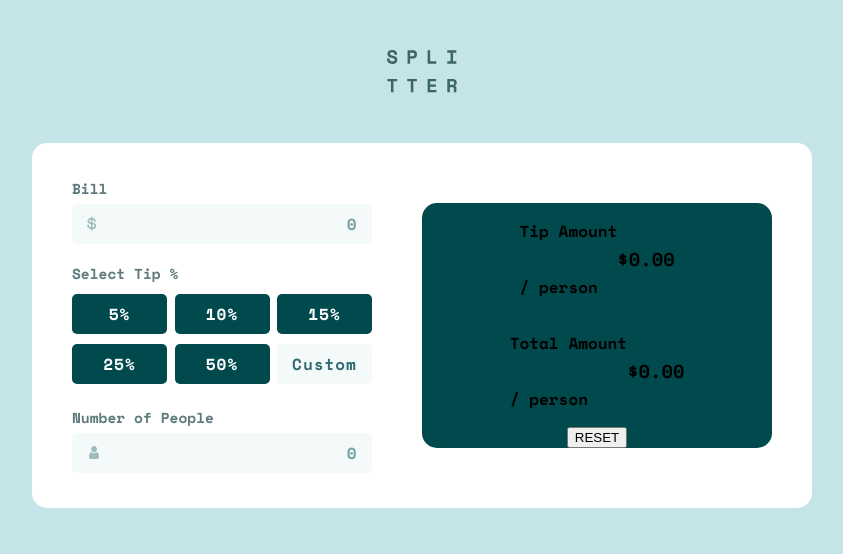
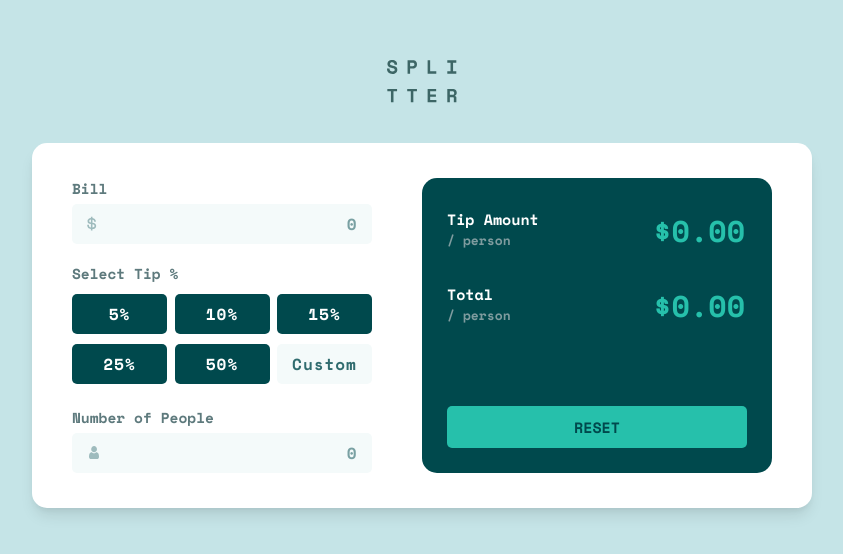
Before and after one commit to VasuBeachoo/tip-calculator-app, a plain HTML site: page index.html in a window 1280 px wide. Shown: the whole page, without its empty margins (218-1061 px from the left). Drawn offline with nearby package versions, Linux system fonts and the light colour scheme.

Commit message:
Style display section

```diff
--- a/css/styles.scss
+++ b/css/styles.scss
@@ -45,7 +45,7 @@ body {
 }
 
 .logo {
-  margin: 50px 0 0 0;
+  margin: 60px 0 0 0;
   width: 70px;
 }
 
@@ -57,7 +57,9 @@ body {
   border-radius: 15px;
   font-family: $font;
   font-weight: 700;
-  margin: 50px;
+  box-shadow: rgba(0, 0, 0, 0.1) 0px 10px 15px -3px,
+    rgba(0, 0, 0, 0.05) 0px 4px 6px -2px;
+  margin: 40px;
 }
 
 .input {
@@ -168,20 +170,58 @@ body {
 }
 
 .display {
-  @include flex(column, flex-start, center);
+  @include flex(column, flex-start, flex-start);
   background-color: color(Very-dark-cyan);
   width: 50%;
+  height: 295px;
   border-radius: 15px;
 
   &__container {
-    @include flex(row, flex-start, center);
+    @include flex(row, flex-start, flex-start);
+    width: 100%;
+    margin: 30px 25px 0;
   }
 
   &__label-container {
     @include flex(column, center, flex-start);
   }
 
+  &__heading {
+    color: color(White);
+    font-size: 15px;
+    margin: 0;
+  }
+
+  &__text {
+    color: color(Grayish-cyan);
+    font-size: 13px;
+    margin: 0;
+  }
+
+  &__amount {
+    color: color(Strong-cyan);
+    font-size: 30px;
+    margin: 0 52px 0 auto;
+  }
+
   &__btn {
-    margin-top: auto;
+    align-self: center;
+    text-align: center;
+    background-color: color(Strong-cyan);
+    color: color(Very-dark-cyan);
+    font-family: $font;
+    font-weight: 700;
+    font-size: 15px;
+    border-radius: 5px;
+    border: none;
+    width: 300px;
+    padding: 10px;
+    margin: auto 0 25px;
+    transition: 0.2s;
+
+    &:hover {
+      cursor: pointer;
+      background-color: color(Pale-turqoise);
+    }
   }
 }
--- a/index.html
+++ b/index.html
@@ -92,7 +92,7 @@
           </div>
           <div class="display__container">
             <div class="display__label-container">
-              <p class="display__heading">Total Amount</p>
+              <p class="display__heading">Total</p>
               <p class="display__text">/ person</p>
             </div>
             <h3 id="total-amount-display" class="display__amount">$0.00</h3>
```
Also changed, not shown: css/styles.css.
